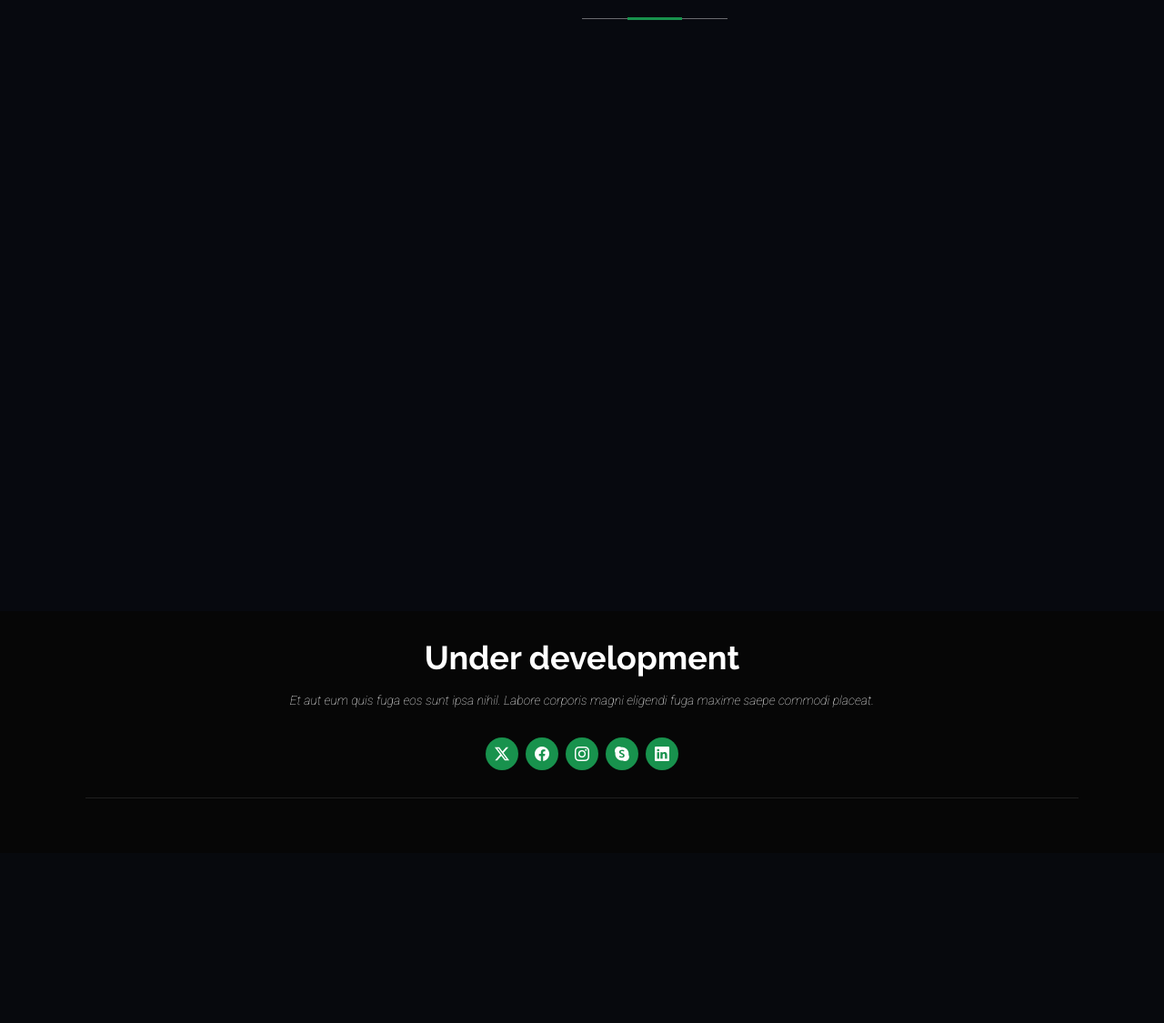
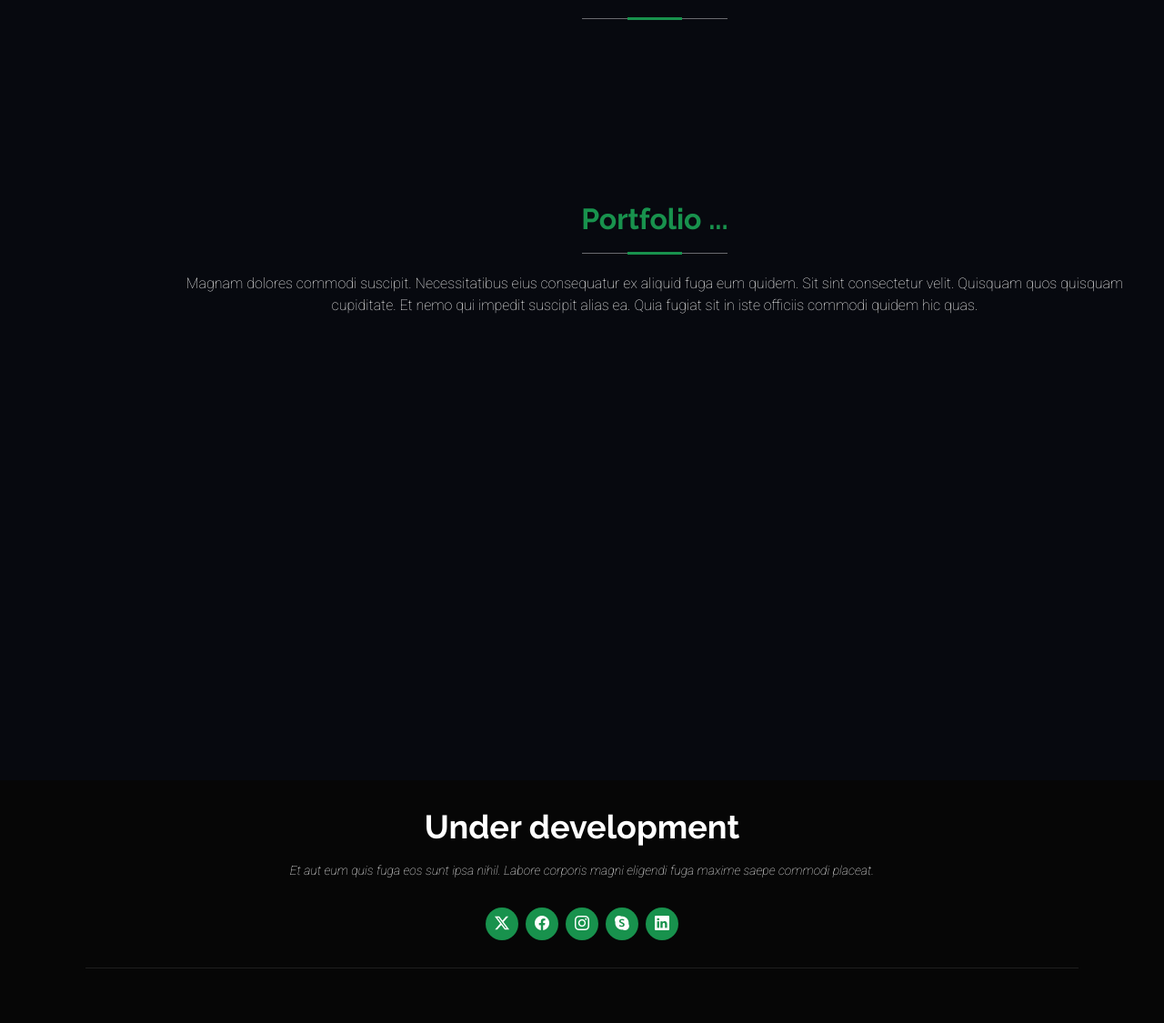
Before and after one commit to padrigon-lynbert/portfolio, a Django app: page /portfolio/dashboard in a window 1280 px wide. Shown: the part 2096-3221 px from the top of the page at 91% size. Before the commit the page ends 2974 px from the top, so only its background shows below. Run offline with Django 5.2, Linux system fonts and the light colour scheme; some libraries are stand-ins or nearby versions.

Commit message:
Add: section: portfolio

```diff
--- a/app1/templates/index.html
+++ b/app1/templates/index.html
@@ -298,13 +298,10 @@
             </details>
           </h2>
 
-
       </div>
       <!-- End Section Title -->
 
       <div class="container">
-
-
 
         <div class="row">
 
@@ -363,15 +360,15 @@
     <section id="portfolio" class="portfolio section">
 
       <!-- Section Title -->
-      <!-- <div class="container section-title" data-aos="fade-up">
-        <h2>Portfolio</h2>
+      <div class="container section-title" data-aos="fade-up">
+        <h2>Portfolio ...</h2>
         <p>Magnam dolores commodi suscipit. Necessitatibus eius consequatur ex aliquid fuga eum quidem. Sit sint consectetur velit. Quisquam quos quisquam cupiditate. Et nemo qui impedit suscipit alias ea. Quia fugiat sit in iste officiis commodi quidem hic quas.</p>
-      </div> -->
+      </div>
       <!-- End Section Title -->
 
-      <!-- <div class="container">
+      <div class="container">
 
-        <div class="isotope-layout" data-default-filter="*" data-layout="masonry" data-sort="original-order">
+        <!-- <div class="isotope-layout" data-default-filter="*" data-layout="masonry" data-sort="original-order">
 
           <ul class="portfolio-filters isotope-filters" data-aos="fade-up" data-aos-delay="100">
             <li data-filter="*" class="filter-active">All</li>
@@ -383,96 +380,96 @@
           <div class="row gy-4 isotope-container" data-aos="fade-up" data-aos-delay="200">
 
             <div class="col-lg-4 col-md-6 portfolio-item isotope-item filter-app">
-              <img src="assets/img/masonry-portfolio/masonry-portfolio-1.jpg" class="img-fluid" alt="">
+              <img src="{% static 'img/masonry-portfolio/masonry-portfolio-1.jpg' %}" class="img-fluid" alt="">
               <div class="portfolio-info">
                 <h4>App 1</h4>
                 <p>Lorem ipsum, dolor sit</p>
-                <a href="assets/img/masonry-portfolio/masonry-portfolio-1.jpg" title="App 1" data-gallery="portfolio-gallery-app" class="glightbox preview-link"><i class="bi bi-zoom-in"></i></a>
+                <a href="{% static 'img/masonry-portfolio/masonry-portfolio-1.jpg' %}" title="App 1" data-gallery="portfolio-gallery-app" class="glightbox preview-link"><i class="bi bi-zoom-in"></i></a>
                 <a href="portfolio-details.html" title="More Details" class="details-link"><i class="bi bi-link-45deg"></i></a>
               </div>
             </div>
 
             <div class="col-lg-4 col-md-6 portfolio-item isotope-item filter-product">
-              <img src="assets/img/masonry-portfolio/masonry-portfolio-2.jpg" class="img-fluid" alt="">
+              <img src="{% static 'img/masonry-portfolio/masonry-portfolio-2.jpg' %}" class="img-fluid" alt="">
               <div class="portfolio-info">
                 <h4>Product 1</h4>
                 <p>Lorem ipsum, dolor sit</p>
-                <a href="assets/img/masonry-portfolio/masonry-portfolio-2.jpg" title="Product 1" data-gallery="portfolio-gallery-product" class="glightbox preview-link"><i class="bi bi-zoom-in"></i></a>
+                <a href="{% static 'img/masonry-portfolio/masonry-portfolio-2.jpg' %}" title="Product 1" data-gallery="portfolio-gallery-product" class="glightbox preview-link"><i class="bi bi-zoom-in"></i></a>
                 <a href="portfolio-details.html" title="More Details" class="details-link"><i class="bi bi-link-45deg"></i></a>
               </div>
             </div>
 
             <div class="col-lg-4 col-md-6 portfolio-item isotope-item filter-branding">
-              <img src="assets/img/masonry-portfolio/masonry-portfolio-3.jpg" class="img-fluid" alt="">
+              <img src="{% static 'img/masonry-portfolio/masonry-portfolio-3.jpg' %}" class="img-fluid" alt="">
               <div class="portfolio-info">
                 <h4>Branding 1</h4>
                 <p>Lorem ipsum, dolor sit</p>
-                <a href="assets/img/masonry-portfolio/masonry-portfolio-3.jpg" title="Branding 1" data-gallery="portfolio-gallery-branding" class="glightbox preview-link"><i class="bi bi-zoom-in"></i></a>
+                <a href="{% static 'img/masonry-portfolio/masonry-portfolio-3.jpg' %}" title="Branding 1" data-gallery="portfolio-gallery-branding" class="glightbox preview-link"><i class="bi bi-zoom-in"></i></a>
                 <a href="portfolio-details.html" title="More Details" class="details-link"><i class="bi bi-link-45deg"></i></a>
               </div>
             </div>
 
             <div class="col-lg-4 col-md-6 portfolio-item isotope-item filter-app">
-              <img src="assets/img/masonry-portfolio/masonry-portfolio-4.jpg" class="img-fluid" alt="">
+              <img src="{% static 'img/masonry-portfolio/masonry-portfolio-4.jpg' %}" class="img-fluid" alt="">
               <div class="portfolio-info">
                 <h4>App 2</h4>
                 <p>Lorem ipsum, dolor sit</p>
-                <a href="assets/img/masonry-portfolio/masonry-portfolio-4.jpg" title="App 2" data-gallery="portfolio-gallery-app" class="glightbox preview-link"><i class="bi bi-zoom-in"></i></a>
+                <a href="{% static 'img/masonry-portfolio/masonry-portfolio-4.jpg' %}" title="App 2" data-gallery="portfolio-gallery-app" class="glightbox preview-link"><i class="bi bi-zoom-in"></i></a>
                 <a href="portfolio-details.html" title="More Details" class="details-link"><i class="bi bi-link-45deg"></i></a>
               </div>
             </div>
 
             <div class="col-lg-4 col-md-6 portfolio-item isotope-item filter-product">
-              <img src="assets/img/masonry-portfolio/masonry-portfolio-5.jpg" class="img-fluid" alt="">
+              <img src="{% static 'img/masonry-portfolio/masonry-portfolio' %}-5.jpg" class="img-fluid" alt="">
               <div class="portfolio-info">
                 <h4>Product 2</h4>
                 <p>Lorem ipsum, dolor sit</p>
-                <a href="assets/img/masonry-portfolio/masonry-portfolio-5.jpg" title="Product 2" data-gallery="portfolio-gallery-product" class="glightbox preview-link"><i class="bi bi-zoom-in"></i></a>
+                <a href="{% static 'img/masonry-portfolio/masonry-portfolio-5.jpg' %}" title="Product 2" data-gallery="portfolio-gallery-product" class="glightbox preview-link"><i class="bi bi-zoom-in"></i></a>
                 <a href="portfolio-details.html" title="More Details" class="details-link"><i class="bi bi-link-45deg"></i></a>
               </div>
             </div>
 
             <div class="col-lg-4 col-md-6 portfolio-item isotope-item filter-branding">
-              <img src="assets/img/masonry-portfolio/masonry-portfolio-6.jpg" class="img-fluid" alt="">
+              <img src="{% static 'img/masonry-portfolio/masonry-portfolio-6.jpg' %}" class="img-fluid" alt="">
               <div class="portfolio-info">
                 <h4>Branding 2</h4>
                 <p>Lorem ipsum, dolor sit</p>
-                <a href="assets/img/masonry-portfolio/masonry-portfolio-6.jpg" title="Branding 2" data-gallery="portfolio-gallery-branding" class="glightbox preview-link"><i class="bi bi-zoom-in"></i></a>
+                <a href="{% static 'img/masonry-portfolio/masonry-portfolio-6.jpg' %}" title="Branding 2" data-gallery="portfolio-gallery-branding" class="glightbox preview-link"><i class="bi bi-zoom-in"></i></a>
                 <a href="portfolio-details.html" title="More Details" class="details-link"><i class="bi bi-link-45deg"></i></a>
               </div>
             </div>
 
             <div class="col-lg-4 col-md-6 portfolio-item isotope-item filter-app">
-              <img src="assets/img/masonry-portfolio/masonry-portfolio-7.jpg" class="img-fluid" alt="">
+              <img src="{% static 'img/masonry-portfolio/masonry-portfolio-7.jpg' %}" class="img-fluid" alt="">
               <div class="portfolio-info">
                 <h4>App 3</h4>
                 <p>Lorem ipsum, dolor sit</p>
-                <a href="assets/img/masonry-portfolio/masonry-portfolio-7.jpg" title="App 3" data-gallery="portfolio-gallery-app" class="glightbox preview-link"><i class="bi bi-zoom-in"></i></a>
+                <a href="{% static 'img/masonry-portfolio/masonry-portfolio-7.jpg' %}" title="App 3" data-gallery="portfolio-gallery-app" class="glightbox preview-link"><i class="bi bi-zoom-in"></i></a>
                 <a href="portfolio-details.html" title="More Details" class="details-link"><i class="bi bi-link-45deg"></i></a>
               </div>
             </div>
 
             <div class="col-lg-4 col-md-6 portfolio-item isotope-item filter-product">
-              <img src="assets/img/masonry-portfolio/masonry-portfolio-8.jpg" class="img-fluid" alt="">
+              <img src="{% static 'img/masonry-portfolio/masonry-portfolio-8.jpg' %}" class="img-fluid" alt="">
               <div class="portfolio-info">
                 <h4>Product 3</h4>
                 <p>Lorem ipsum, dolor sit</p>
-                <a href="assets/img/masonry-portfolio/masonry-portfolio-8.jpg" title="Product 3" data-gallery="portfolio-gallery-product" class="glightbox preview-link"><i class="bi bi-zoom-in"></i></a>
+                <a href="{% static 'img/masonry-portfolio/masonry-portfolio-8.jpg' %}" title="Product 3" data-gallery="portfolio-gallery-product" class="glightbox preview-link"><i class="bi bi-zoom-in"></i></a>
                 <a href="portfolio-details.html" title="More Details" class="details-link"><i class="bi bi-link-45deg"></i></a>
               </div>
             </div>
 
             <div class="col-lg-4 col-md-6 portfolio-item isotope-item filter-branding">
-              <img src="assets/img/masonry-portfolio/masonry-portfolio-9.jpg" class="img-fluid" alt="">
+              <img src="{% static 'img/masonry-portfolio/masonry-portfolio-9.jpg' %}" class="img-fluid" alt="">
               <div class="portfolio-info">
                 <h4>Branding 3</h4>
                 <p>Lorem ipsum, dolor sit</p>
-                <a href="assets/img/masonry-portfolio/masonry-portfolio-9.jpg" title="Branding 2" data-gallery="portfolio-gallery-branding" class="glightbox preview-link"><i class="bi bi-zoom-in"></i></a>
+                <a href="{% static 'img/masonry-portfolio/masonry-portfolio-9.jpg' %}" title="Branding 2" data-gallery="portfolio-gallery-branding" class="glightbox preview-link"><i class="bi bi-zoom-in"></i></a>
                 <a href="portfolio-details.html" title="More Details" class="details-link"><i class="bi bi-link-45deg"></i></a>
               </div>
-            </div>
+            </div> -->
 
-          </div> -->
+          </div>
           <!-- End Portfolio Container -->
 
         </div>
```
